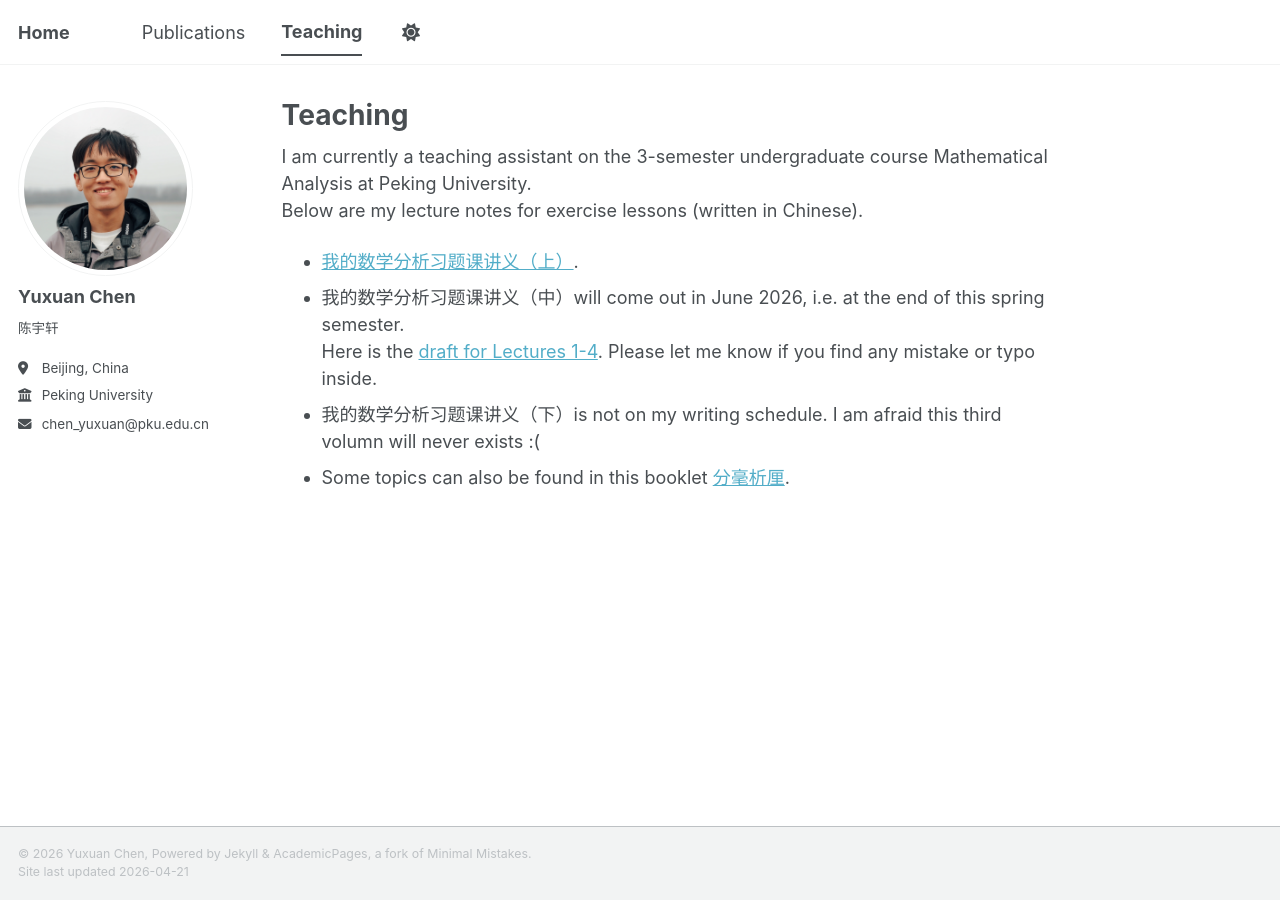
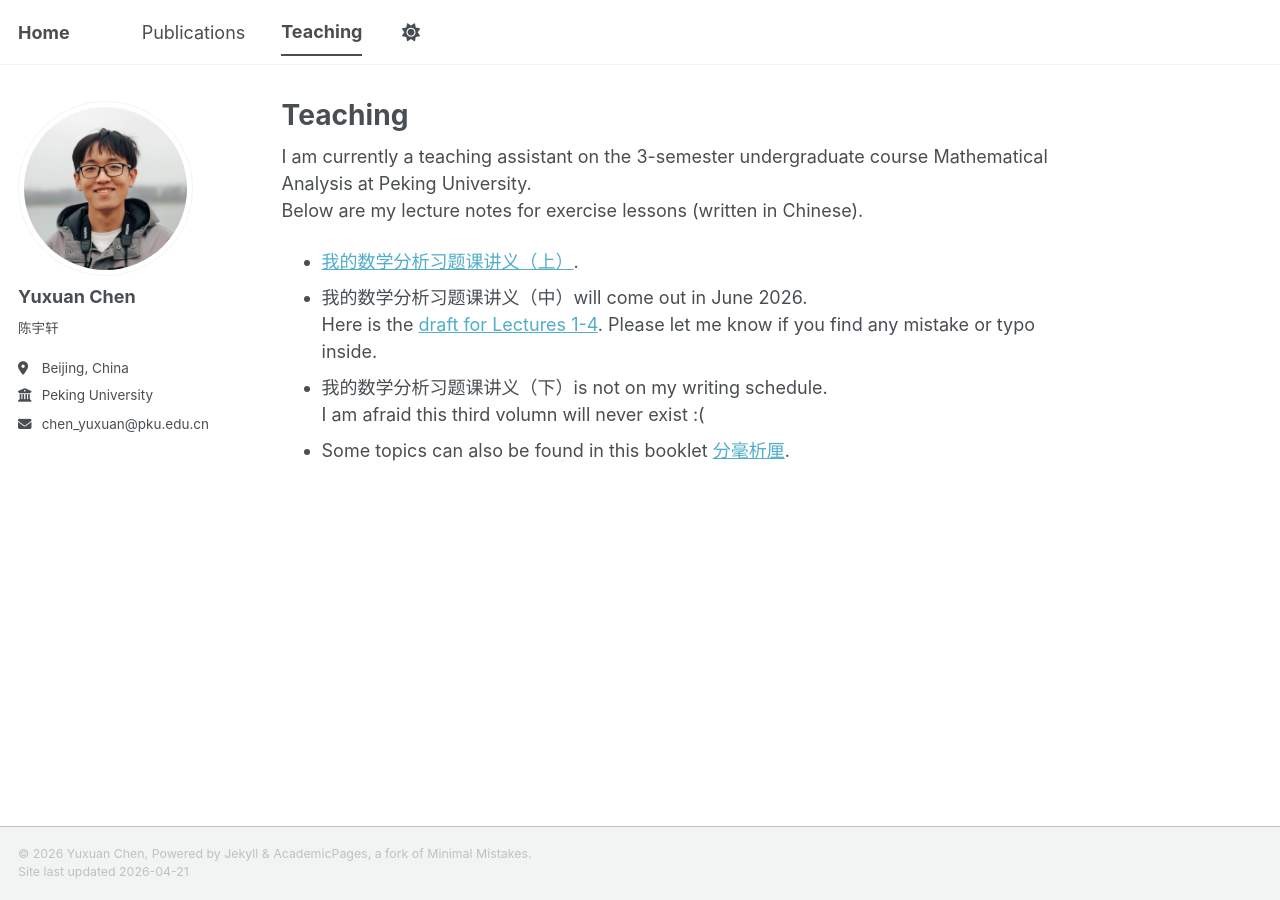
Before and after one commit to yxchen-pku/yxchen-pku.github.io, a Jekyll site: the page built from _pages/teaching.md, in a window 1280 px wide. Built offline with Jekyll 4.4.1, drawn with Linux system fonts in a browser that asks for light colours; a script bundle is joined from its source files by our own code; library files that are not in the unit come from our copies.

Commit message:
Fix typos and update future lecture notes release

```diff
--- a/_pages/teaching.md
+++ b/_pages/teaching.md
@@ -10,7 +10,8 @@ I am currently a teaching assistant on the 3-semester undergraduate course Mathe
 Below are my lecture notes for exercise lessons (written in Chinese).
 
 - [我的数学分析习题课讲义（上）](../files/SFXT_1.pdf).
-- 我的数学分析习题课讲义（中）will come out in June 2026, i.e. at the end of this spring semester.
+- 我的数学分析习题课讲义（中）will come out in June 2026.
   Here is the [draft for Lectures 1-4](../files/SFXT_2.pdf). Please let me know if you find any mistake or typo inside.
-- 我的数学分析习题课讲义（下）is not on my writing schedule. I am afraid this third volumn will never exists :(
+- 我的数学分析习题课讲义（下）is not on my writing schedule.
+  I am afraid this third volumn will never exist :(
 - Some topics can also be found in this booklet [分毫析厘](../files/FHXL.pdf).
```
